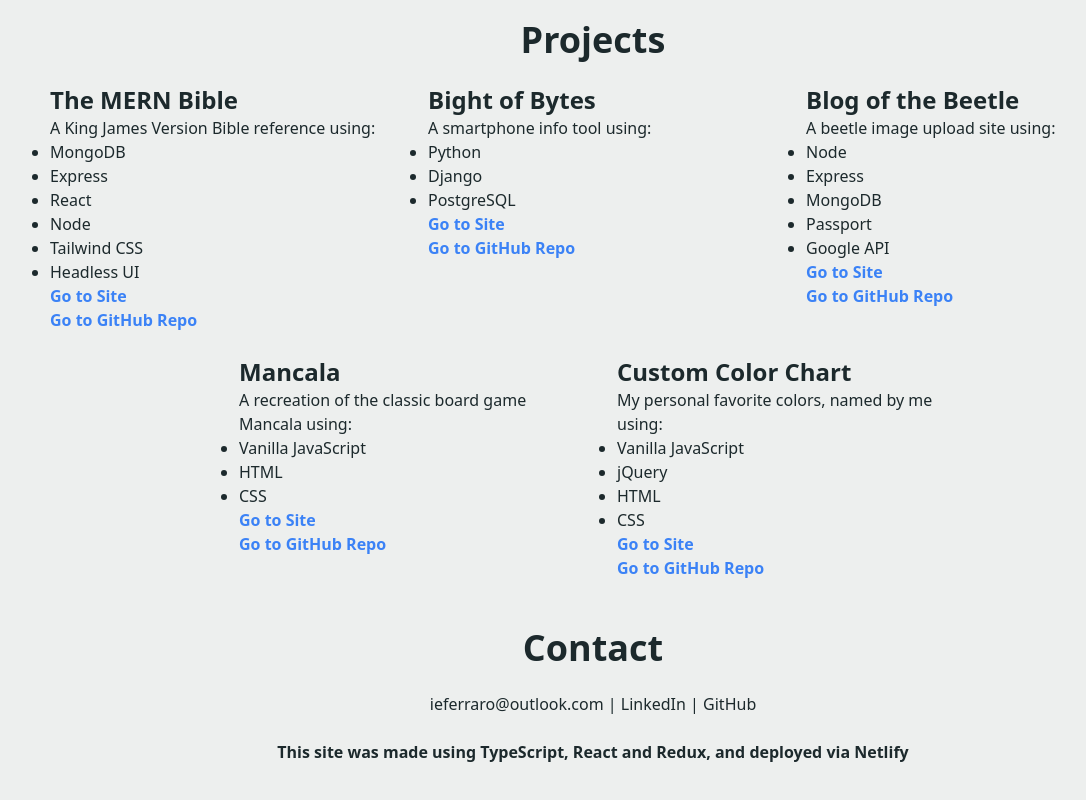
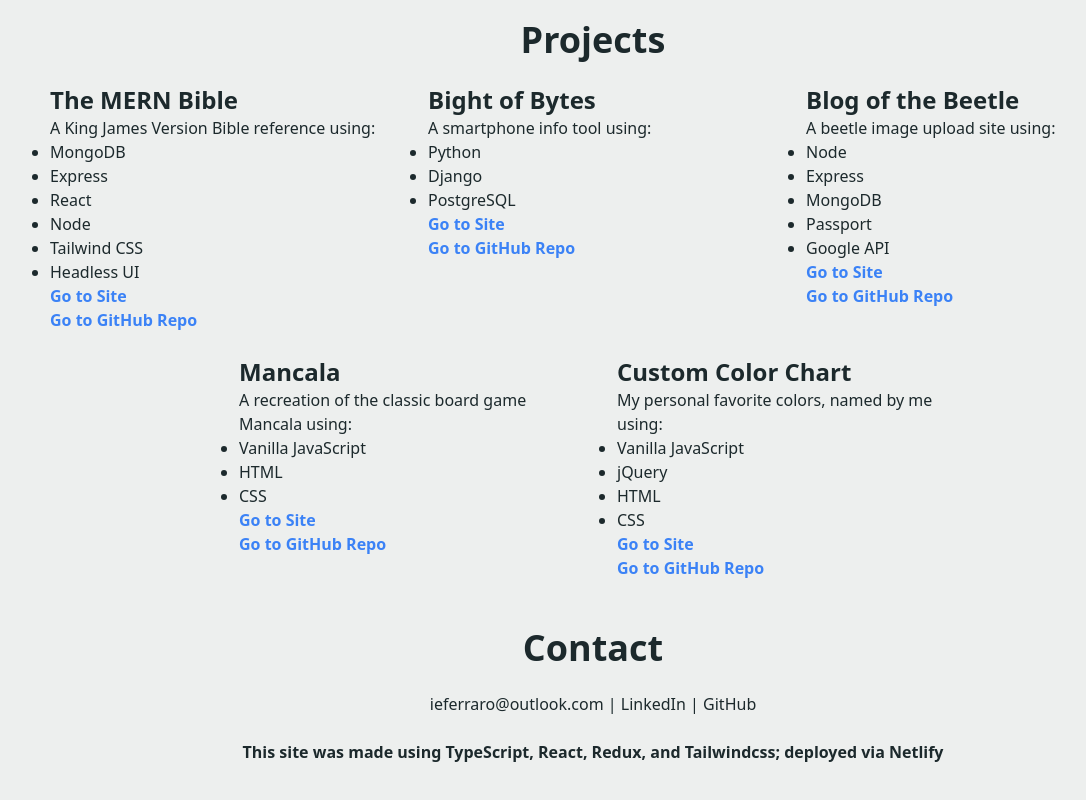
Before and after one commit to iferraro/portfolio, a React (Create React App) app: page / in a window 1280 px wide. Shown: the part 1091-1891 px from the top of the page, without its empty margins (47-1133 px from the left). Built offline with nearby package versions, Linux system fonts and the light colour scheme.

Commit message:
Added mention of Tailwindcss in Footer

```diff
--- a/src/features/Footer/Footer.tsx
+++ b/src/features/Footer/Footer.tsx
@@ -5,7 +5,7 @@
     <div className="text-center">
       <br />
       <p className="font-bold">
-        This site was made using TypeScript, React and Redux, and deployed via Netlify
+        This site was made using TypeScript, React, Redux, and Tailwindcss; deployed via Netlify
       </p>
       <br />
     </div>
```
